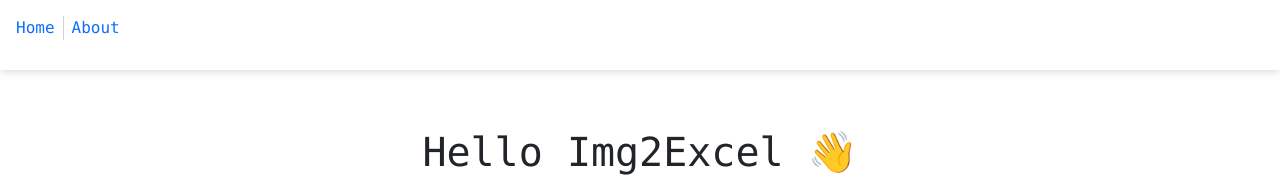
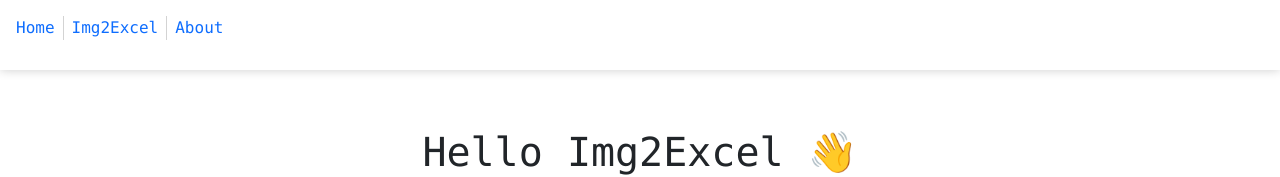
Before and after one commit to osawa-koki/img2excel-server, a Next.js app in the folder web_client/: page / in a window 1280 px wide. Shown: the top 177 px of the page. Built offline with nearby package versions, Linux system fonts and the light colour scheme.

Commit message:
ページ追加した。

```diff
--- a/web_client/common/pages.ts
+++ b/web_client/common/pages.ts
@@ -12,6 +12,11 @@
     is_active: true,
   },
   {
+    name: "Img2Excel",
+    path: "/",
+    is_active: true,
+  },
+  {
     name: "About",
     path: "/about",
     is_active: true,
```
